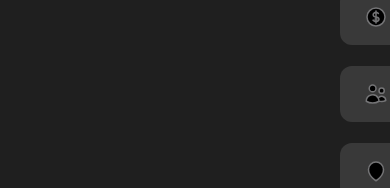
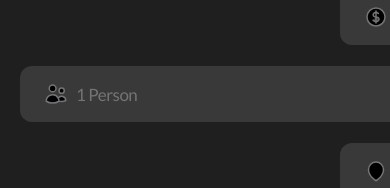
Before and after one commit to daviduzago/budgie, a React Native app: screen /Home in a window 390 px wide. Shown: the part 400-588 px from the top of the page. Built offline with nearby package versions, Linux system fonts and the light colour scheme.

Commit message:
comp: added dark gray variant to button for order

```diff
--- a/components/Button.js
+++ b/components/Button.js
@@ -21,7 +21,7 @@ import colors from '../utils/colors'
 import Icon from "./Icon/Index"
 
 function ButtonActual(props) {
-    const {variant, small, textVariant, borderColor, onPress, shape, fullWidth = false, loading = false} = props
+    const {variant, error, small, textVariant, borderColor, onPress, shape, fullWidth = false, loading = false} = props
 
     let title = props.title || ''
     let background = props.background || colors.grayPrimary
@@ -89,7 +89,35 @@ function ButtonActual(props) {
             onPress={onPress}
             style={fullWidth ? {width: '100%'} : {}}
         >
-            <View
+            {variant === "orderGray" ?
+                <View style={{
+                    flex: props.style?.flex || null,
+                }}>
+                    <View style={{
+                        backgroundColor: colors.gray4,
+                        color: colors.gray3,
+                        width: "100%",
+                        borderRadius: 12,
+                        paddingVertical: 16,
+                        paddingHorizontal: 24,
+                        flexDirection: "row",
+                        alignItems: "center",
+                        borderWidth: error ? 1 : 0,
+                        borderColor: error ? colors.danger : "transparent",
+                    }}>
+                        {props.iconRight && <><Icon name={props.iconRight} color={colors.gray3} /><Spacer /></>}
+                        <Typography color="gray3" style={{
+                            fontSize: 17,
+                            fontFamily: "Lato Regular",
+                            flex: 1,
+                        }}>
+                            {title}
+                        </Typography>
+                    </View>
+                    <Typography style={{marginLeft: 8}} error variant="small">{error || " "}</Typography>
+                    <Spacer x={0.5} />
+                </View>
+                : <View
                 style={[
                     {
                         alignItems: 'center',
@@ -147,7 +175,7 @@ function ButtonActual(props) {
                         />
                     </>
                 )}
-            </View>
+                </View>}
         </Pressable>
     )
 }
--- a/screens/Home.js
+++ b/screens/Home.js
@@ -39,6 +39,7 @@ function Home() {
     const [budget, setBudget] = React.useState(null);
     const insets = useSafeAreaInsets();
 
+    //TODO: Add a util to format our currency
     const formatCurrency = (val) => {
         // Remove all non-digit characters
         const onlyDigits = val.replace(/\D+/g, '');
@@ -96,7 +97,7 @@ function Home() {
                                 icon={"currency-dollar"}
                                 placeholder={"Your budget"}
                                 variant="gray" />
-                            <Input icon={"users"} placeholder={"1 person"} variant="gray" />
+                            <Button fullWidth variant="orderGray" iconRight={"users"} title="1 Person" />
                             <Input icon={"map-pin"} placeholder={"Home"} variant="gray" />
                             <View style={{width: 200}}>
                                 <Button onPress={handleSearch} fullWidth title="Search" variant="secondary" />
--- a/screens/components/ButtonsScreen.js
+++ b/screens/components/ButtonsScreen.js
@@ -42,6 +42,8 @@ function ButtonsScreen() {
                         onPressRight={cart > 0 ? () => setCart(cart + 1) : null}
                     />
                 </View>
+                <Spacer />
+                <Button variant="orderGray" disabled={disabled} iconRight={"users"} title="1 Person" />
             </View>
         </Wrapper>
     );
```
